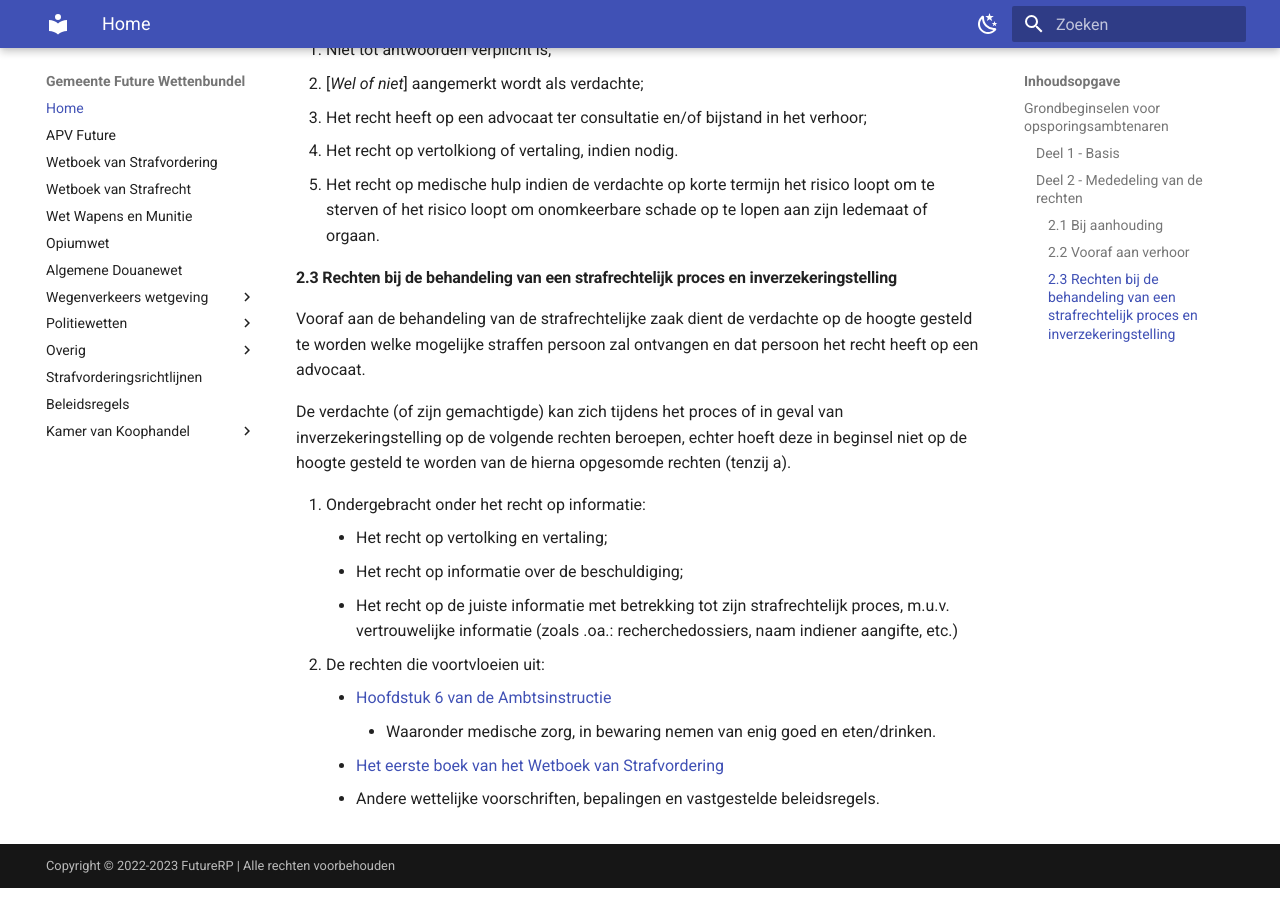
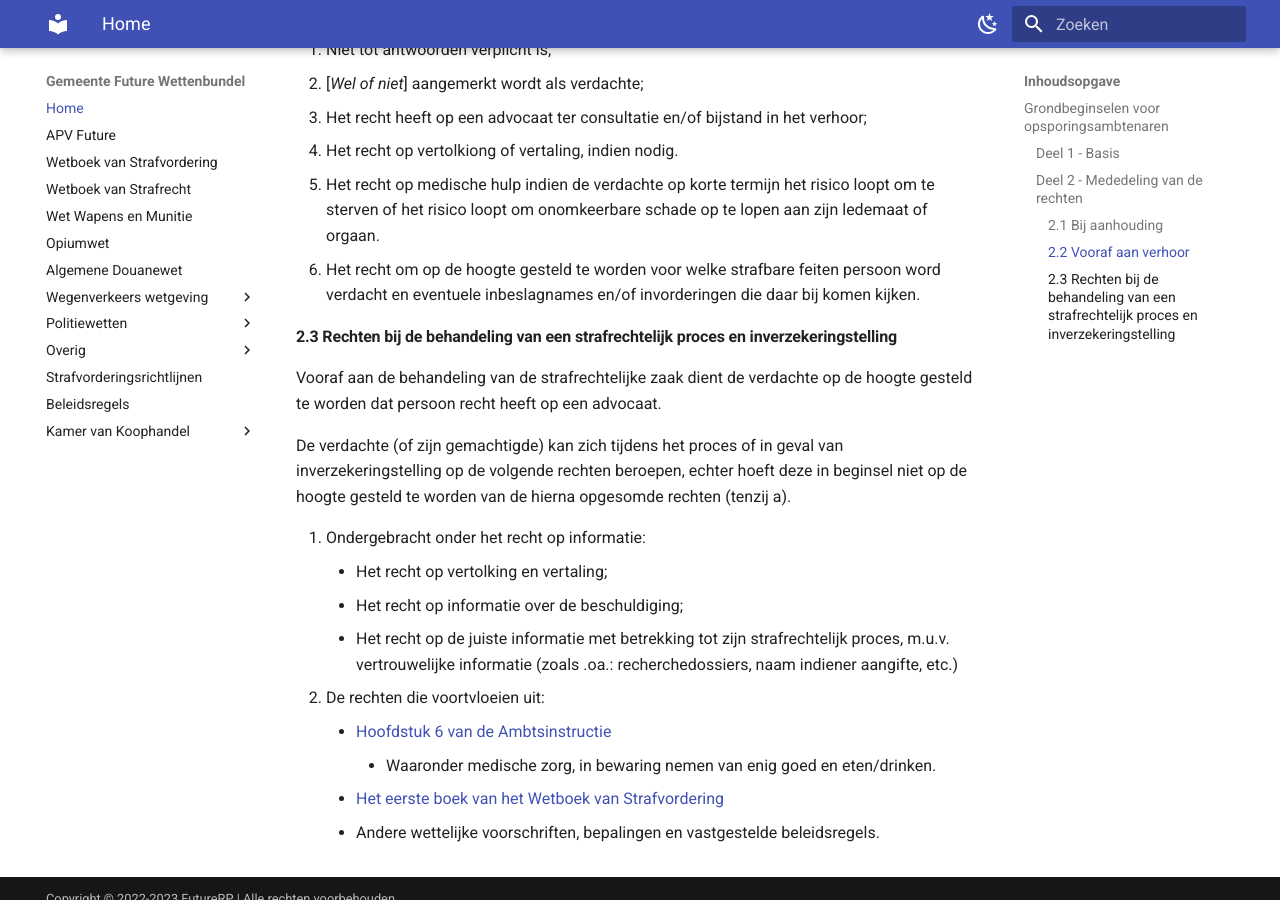
Before and after one commit to EnriqueFernandez20/FutureRP-Wettenbundel, an MkDocs documentation site: the page built from docs/index.md, in a window 1280 px wide and 900 px high, scrolled down 1189 px. Built offline with MkDocs 1.6.1 and Material for MkDocs 9.7.7, drawn with Linux system fonts in a browser that asks for light colours.

Commit message:
Update index.md

```diff
--- a/docs/index.md
+++ b/docs/index.md
@@ -36,10 +36,11 @@ Vooraf aan ieder verhoor dient de ondervraagde te horen dat deze:
 3. Het recht heeft op een advocaat ter consultatie en/of bijstand in het verhoor;
 4. Het recht op vertolkiong of vertaling, indien nodig.
 5. Het recht op medische hulp indien de verdachte op korte termijn het risico loopt om te sterven of het risico loopt om onomkeerbare schade op te lopen aan zijn ledemaat of orgaan.
+6. Het recht om op de hoogte gesteld te worden voor welke strafbare feiten persoon word verdacht en eventuele inbeslagnames en/of invorderingen die daar bij komen kijken.
 
 #### 2.3 Rechten bij de behandeling van een strafrechtelijk proces en inverzekeringstelling
 
-Vooraf aan de behandeling van de strafrechtelijke zaak dient de verdachte op de hoogte gesteld te worden welke mogelijke straffen persoon zal ontvangen en dat persoon het recht heeft op een advocaat.
+Vooraf aan de behandeling van de strafrechtelijke zaak dient de verdachte op de hoogte gesteld te worden dat persoon recht heeft op een advocaat.
 
 De verdachte (of zijn gemachtigde) kan zich tijdens het proces of in geval van inverzekeringstelling op de volgende rechten beroepen, echter hoeft deze in beginsel niet op de hoogte gesteld te worden van de hierna opgesomde rechten (tenzij a).
 
```
